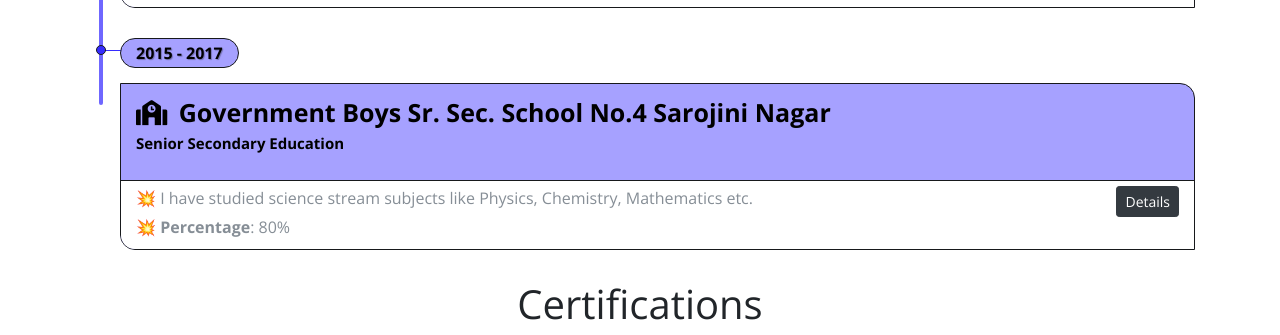
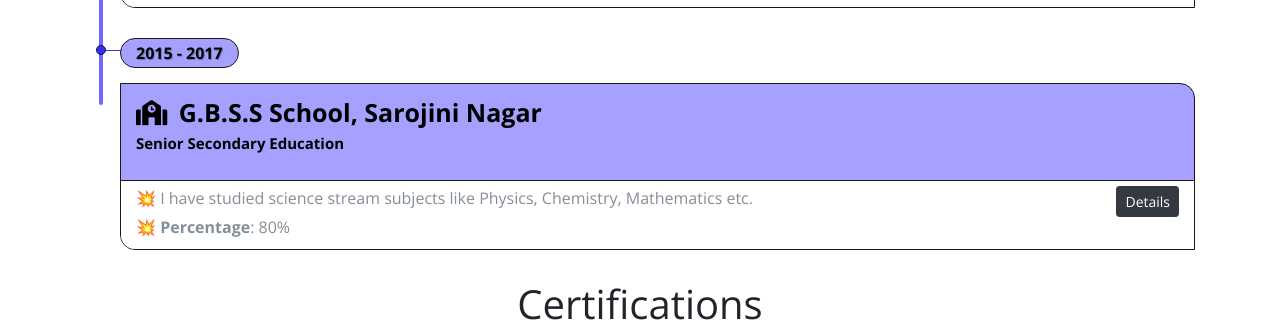
Before and after one commit to AjitVerma15/Interactive-Portfolio, a plain HTML site: page Education.html in a window 1280 px wide. Shown: the part 909-1244 px from the top of the page. Drawn offline with nearby package versions, Linux system fonts and the light colour scheme; a web font is replaced by a local one.

Commit message:
Add files via upload

```diff
--- a/Education.html
+++ b/Education.html
@@ -113,8 +113,7 @@
                         <div class="col-lg">
                             <div class="timeline-box">
                                 <div class="box-title">
-                                    <i class="fas fa-school" aria-hidden="true"></i> Government Boys Sr. Sec. School
-                                    No.4 Sarojini Nagar <p class="degree">Senior Secondary Education</p>
+                                    <i class="fas fa-school" aria-hidden="true"></i> G.B.S.S School, Sarojini Nagar <p class="degree">Senior Secondary Education</p>
                                 </div>
                                 <div class="box-content">
                                     <a class="btn btn-sm btn-dark float-right" role="button"
```
